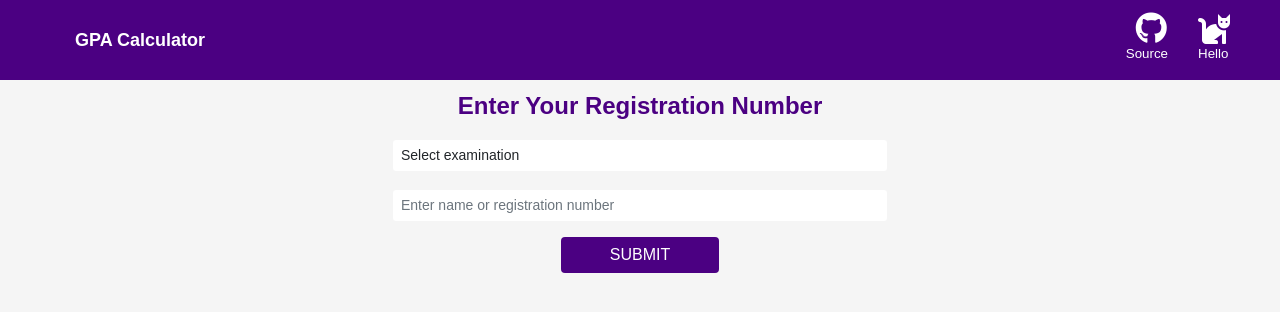
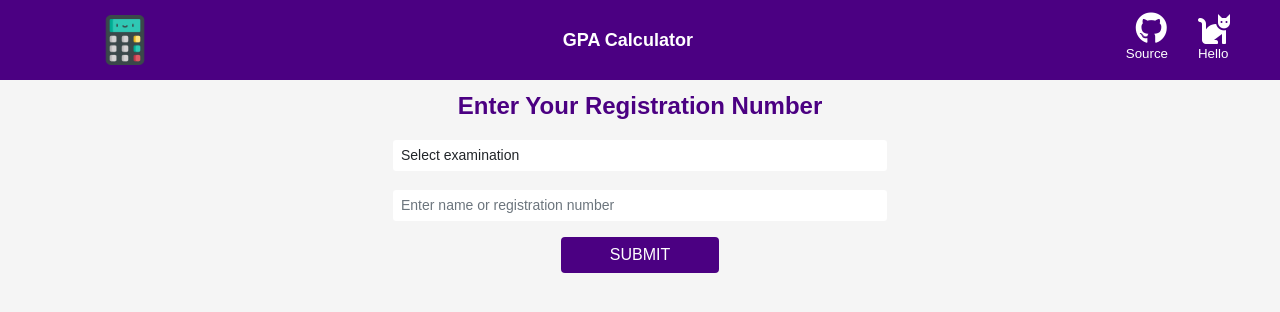
Before and after one commit to vaibhavk039/gpa-vaibhav-calculator, a Flask app: page / in a window 1280 px wide. Shown: the top 312 px of the page. Run offline with Flask 2, Linux system fonts and the light colour scheme; parts of the project's set-up code (start-up, migrations or seed data) failed here and were passed over.

Commit message:
third1-commit

```diff
--- a/templates/user.html
+++ b/templates/user.html
@@ -22,9 +22,12 @@
 
 	<!--Header-->
 	<nav>
+		<img  style="width:50px;height:50px;"src="{{ url_for('static', filename = 'images/calculator.png') }}" sizes="16x16 32x32" type="image/png"  alt="Person" class="cal">
 		<a  style="text-decoration:none;" href="/"><div class="logo">
+
 			GPA Calculator
 		 </div></a>
+
 
 		 <div class="d-flex justify-content-end">
 			<a style="text-decoration:none;position: relative;right: 20px;"href="https://github.com/vaibhavk039/gpa-vaibhav-calculator">
@@ -43,7 +46,9 @@
 
 
 
+
 	 </nav>
+
 
 
 
@@ -85,6 +90,7 @@
 			</div>
 
 		</div>
+
 		              {% if gpa %}
 					  <div style="background-color: #c89fe6;width:400px; height:40px ;"class="alert" role="alert">
 						<h1 style="text-align: center;color:#4B0082;font-size: larger;font-weight: bold;position: relative;bottom: 5px;">{{gpa}}</h1>
```
